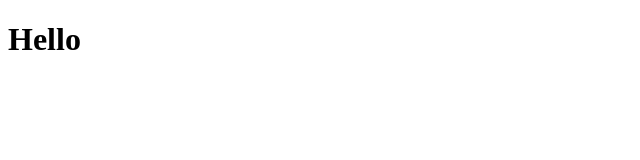
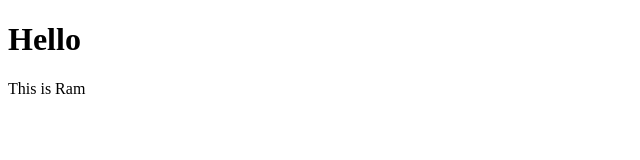
Before and after one commit to puskarsimkhada/newrepo, a plain HTML site: page index.html in a window 1280 px wide. Shown: the full height of the page, 0-640 px from the left. Drawn offline with Linux system fonts and the light colour scheme.

Commit message:
This is me

```diff
--- a/index.html
+++ b/index.html
@@ -7,5 +7,6 @@
 </head>
 <body>
     <h1>Hello</h1>
+    <p>This is Ram</p>
 </body>
 </html>
```
